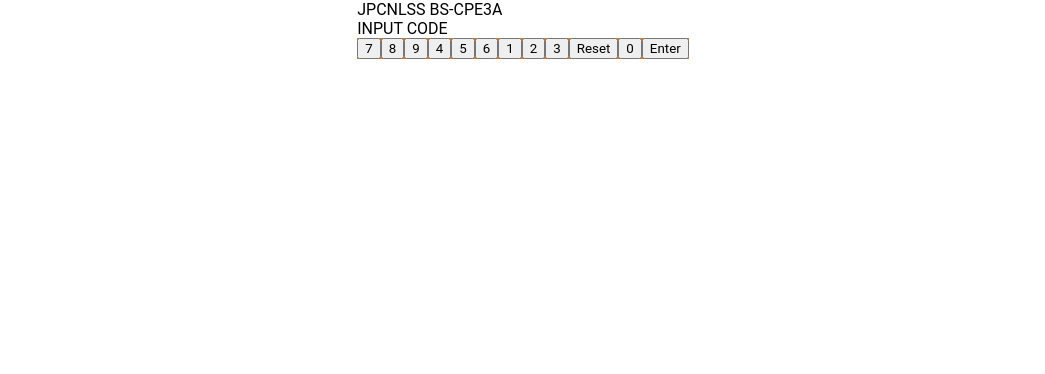
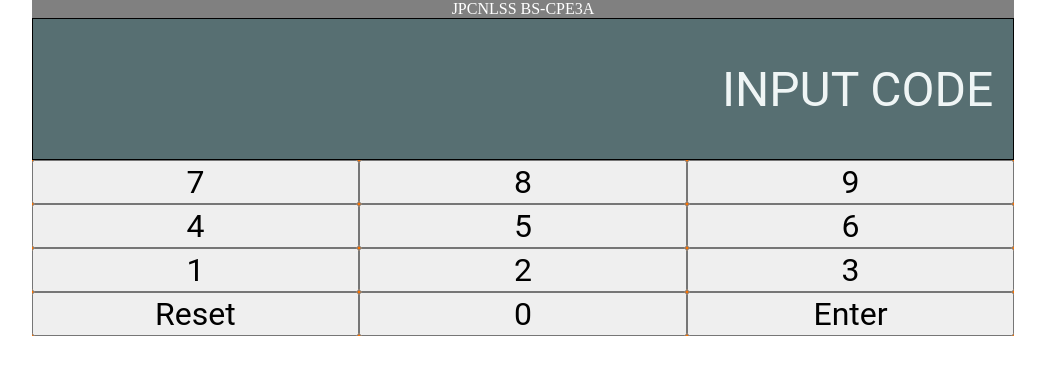
Before and after one commit to jpcnlss/my-app, a React (Create React App) app: page / in a window 1280 px wide. Shown: the top 374 px of the page, without its empty margins (117-1162 px from the left). Built offline with nearby package versions, Linux system fonts and the light colour scheme.

Commit message:
Update App.css

```diff
--- a/src/App.css
+++ b/src/App.css
@@ -47,7 +47,7 @@ body {
   align-items: flex-start;
 }
 
-.calculatorName {
+.PassCodeName {
 	flex: 0 1 100%;
   color: WHITE;
   background: GRAY;
@@ -55,7 +55,7 @@ body {
   font-family: 'Italic';
 
 }
-.Calculator {
+.PassCode {
   display: flex;
   flex-wrap: wrap;
 }
@@ -68,7 +68,7 @@ body {
 
 }
 
-.CalcDisplay {
+.PassDisplay {
   display: flex;
   flex: 0 1 100%;
   border: 1px solid black;
@@ -83,9 +83,9 @@ body {
 
 
 
-.CalculatorBtn {
+.PassCodeBtn {
   display: flex;
-  flex: 0 1 25%;
+  flex: 0 1 33.3333333333%;
   font-size: 2em;
   justify-content: center;
 
```
